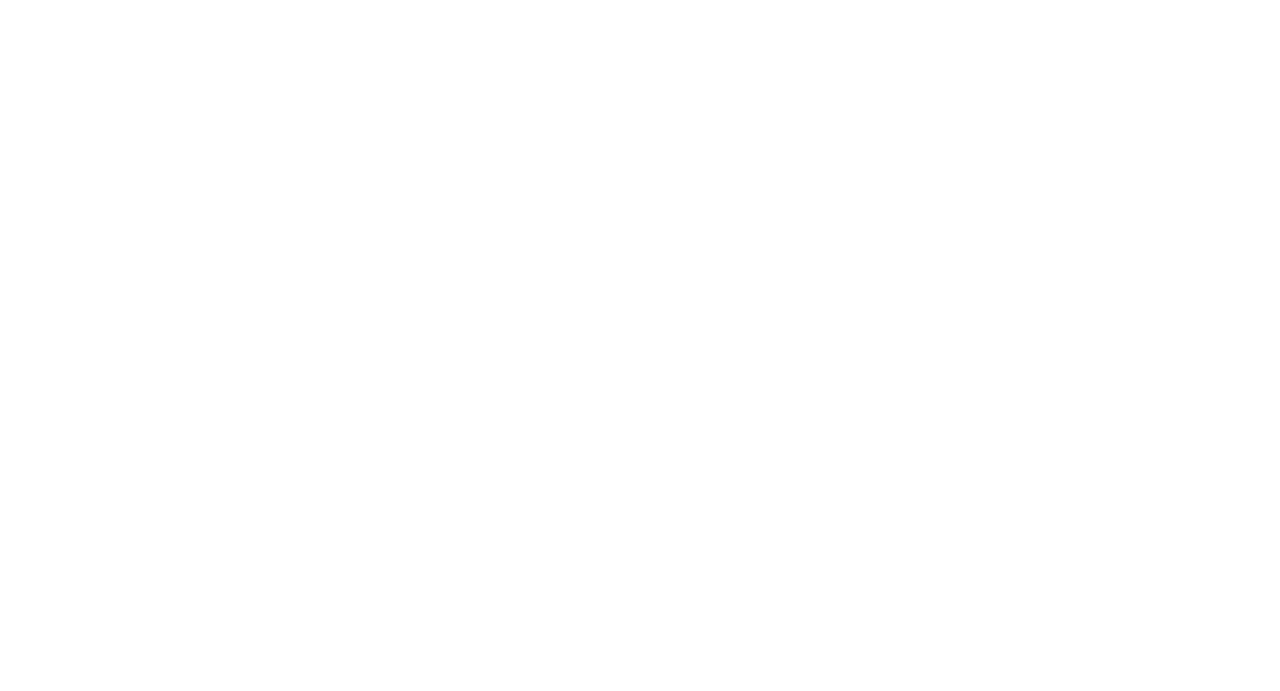
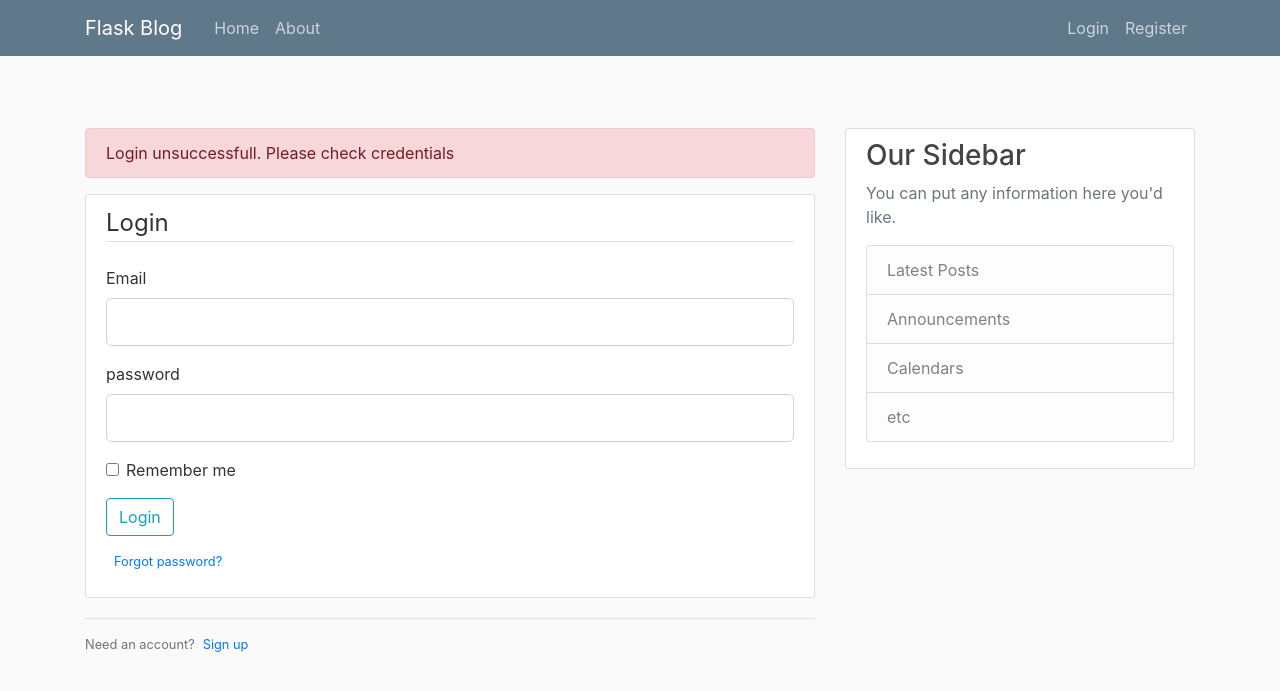
Before and after one commit to Munene19/IP10-Flask-Blog, a Flask app: page /login in a window 1280 px wide. Before the commit the part shown is empty. Shown: the top 691 px of the page. Run offline with Flask 2, Linux system fonts and the light colour scheme; some libraries are stand-ins or nearby versions.

Commit message:
Add nav links

```diff
--- a/flaskblog.py
+++ b/flaskblog.py
@@ -37,9 +37,15 @@ def register():
     return render_template('register.html', title='register', form=form)
 
 
-@app.route("/login")
+@app.route("/login", methods=['GET', 'POST'])
 def login():
     form = LoginForm()
+    if form.validate_on_submit():
+        flash(f"Welcome {form.username.data}", 'success')
+        return redirect(url_for('home'))
+    else:
+        flash("Login unsuccessfull. Please check credentials ", "danger")
+
     return render_template('login.html', title='login', form=form)
 
 
--- a/templates/Layout.html
+++ b/templates/Layout.html
@@ -10,19 +10,19 @@
     <header class="site-header">
     <nav class="navbar navbar-expand-md navbar-dark bg-steel fixed-top">
     <div class="container">
-      <a class="navbar-brand mr-4" href="/">Flask Blog</a>
+      <a class="navbar-brand mr-4" href="{{url_for('home')}}">Flask Blog</a>
       <button class="navbar-toggler" type="button" data-toggle="collapse" data-target="#navbarToggle" aria-controls="navbarToggle" aria-expanded="false" aria-label="Toggle navigation">
         <span class="navbar-toggler-icon"></span>
       </button>
       <div class="collapse navbar-collapse" id="navbarToggle">
         <div class="navbar-nav mr-auto">
-          <a class="nav-item nav-link" href="/">Home</a>
-          <a class="nav-item nav-link" href="/about">About</a>
+          <a class="nav-item nav-link" href="{{url_for('home')}}">Home</a>
+          <a class="nav-item nav-link" href="{{url_for('about')}}">About</a>
         </div>
         <!-- Navbar Right Side -->
         <div class="navbar-nav">
-          <a class="nav-item nav-link" href="/login">Login</a>
-          <a class="nav-item nav-link" href="/register">Register</a>
+          <a class="nav-item nav-link" href="{{url_for('login')}}">Login</a>
+          <a class="nav-item nav-link" href="{{url_for('register')}}">Register</a>
         </div>
       </div>
     </div>
--- a/templates/login.html
+++ b/templates/login.html
@@ -0,0 +1,56 @@
+<link rel="stylesheet" href="https://stackpath.bootstrapcdn.com/bootstrap/4.4.1/css/bootstrap.min.css" integrity="sha384-Vkoo8x4CGsO3+Hhxv8T/Q5PaXtkKtu6ug5TOeNV6gBiFeWPGFN9MuhOf23Q9Ifjh" crossorigin="anonymous">
+{% extends "Layout.html" %}
+{% block content %}
+<div class="content-section">
+    <form method="POST" action="">
+        {{ form.hidden_tag() }}
+        <fieldset class="form-group">
+            <legend class="border-bottom mb-4">
+                Login
+            </legend>
+
+            <div class="form-group">
+                {{ form.Email.label(class="form-control-label") }}
+                {% if form.Email.errors%}
+                    {{ form.Email(class="form-control form-control-lg is-invalid") }}
+                     <div class="invalid-feedback">
+                         {% for error in form.Email.errors %}
+                            <span>{{ error }}</span>
+                         {% endfor %}
+                    </div>
+                {% else %}
+                  {{ form.Email(class="form-control form-control-lg") }}
+                {% endif %}
+            </div>
+             <div class="form-group">
+                {{ form.password.label(class="form-control-label") }}
+               {% if form.password.errors%}
+                    {{ form.password(class="form-control form-control-lg is-invalid") }}
+                     <div class="invalid-feedback">
+                         {% for error in form.password.errors %}
+                            <span>{{ error }}</span>
+                         {% endfor %}
+                    </div>
+                {% else %}
+                  {{ form.password(class="form-control form-control-lg") }}
+                {% endif %}
+            </div>
+             <div class="form-check">
+                 {{ form.remember(class="form-check-input")}}
+                 {{ form.remember.label(class="form-check-label")}}
+             </div>
+        </fieldset>
+        <div class="form-group">
+            {{ form.submit(class='btn btn-outline-info') }}
+        </div>
+        <small class="text-muted ml-2">
+            <a href="#">Forgot password?</a>
+        </small>
+    </form>
+</div>
+<div class="border-top pt-3">
+    <small class="text-muted">
+        Need an account?<a class="ml-2" href="{{url_for('register') }}">Sign up</a>
+    </small>
+</div>
+{% endblock content %}
```
